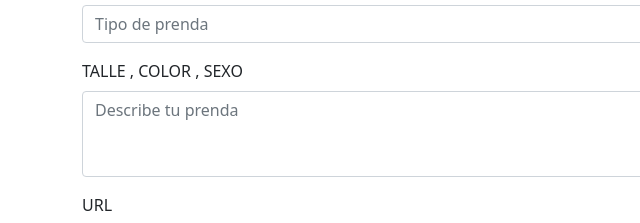
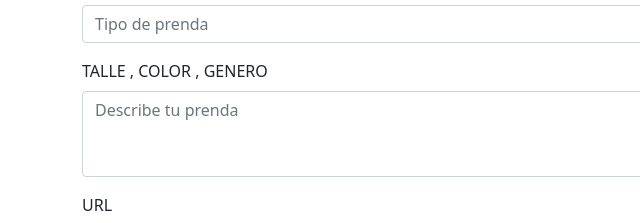
Before and after one commit to pnauj/Practica-trabajogrupal, a plain HTML site: page admin.html in a window 1280 px wide. Shown: the part 393-616 px from the top of the page, 0-640 px from the left. Drawn offline with Linux system fonts and the light colour scheme; some packages are replaced by stand-ins of ours; a script that the page names is missing.

Commit message:
se modifico descripcion

```diff
--- a/admin.html
+++ b/admin.html
@@ -58,7 +58,7 @@
                     <input type="text" class="form-control" id="product" placeholder="Tipo de prenda">
                 </div>
                 <div class="mb-3">
-                    <label for="description" class="form-label">TALLE , COLOR , SEXO </label>
+                    <label for="description" class="form-label">TALLE , COLOR , GENERO </label>
                     <textarea class="form-control" id="description" rows="3" placeholder="Describe tu prenda "></textarea>
                 </div>
                 <div class="mb-3">
```
